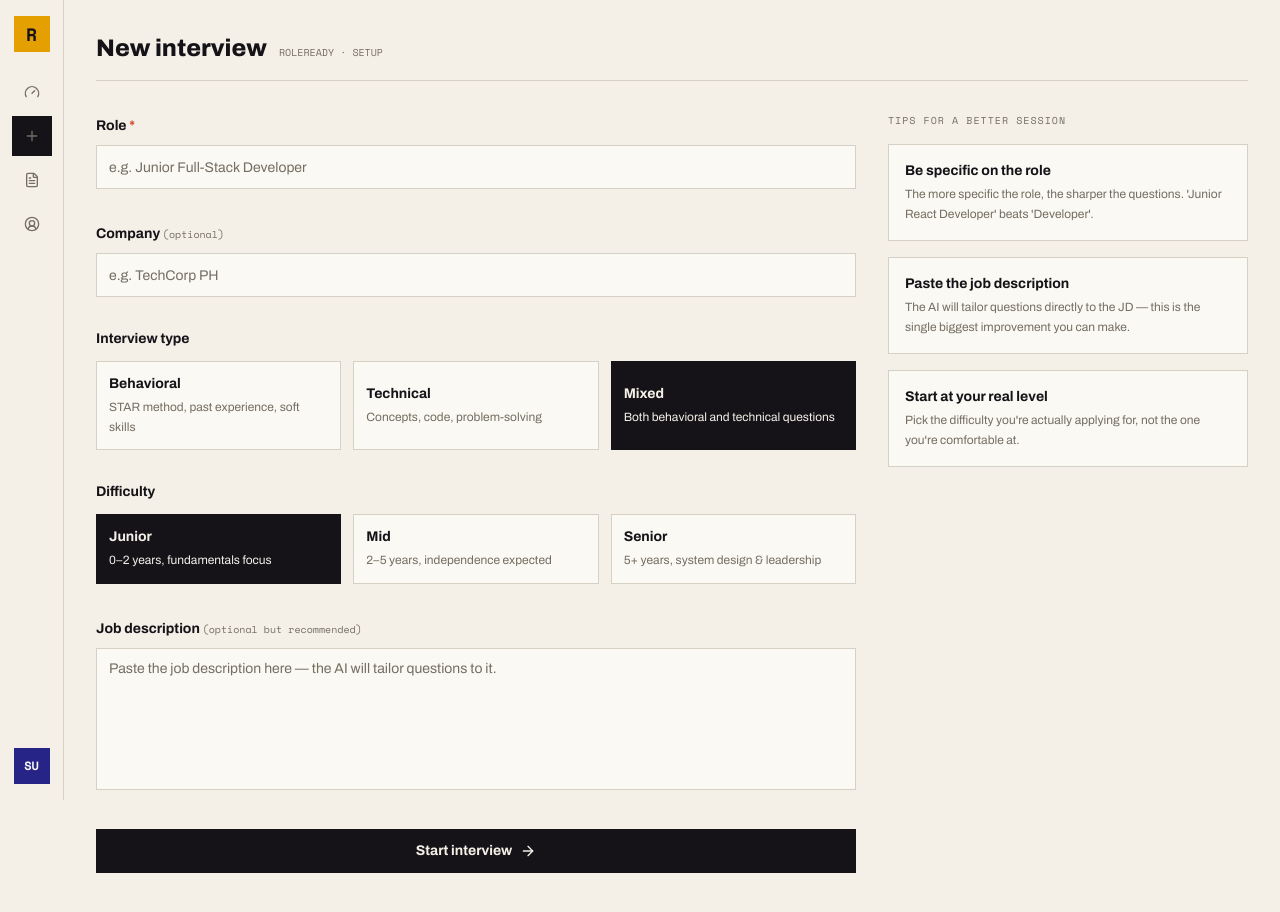
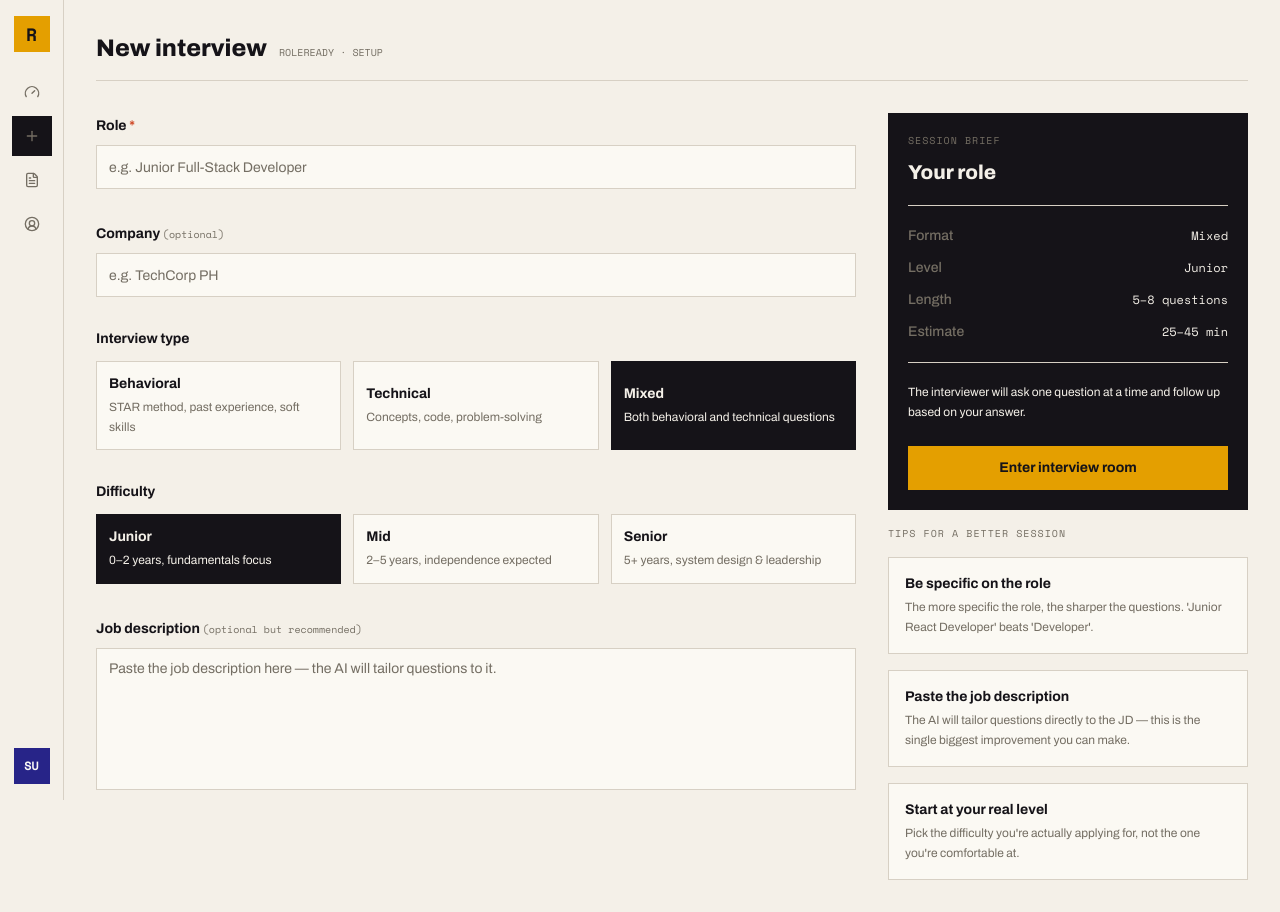
Before and after one commit to Kie0611/RoleReady, a Next.js app: page /interview/new in a window 1280 px wide. Built offline with nearby package versions, Linux system fonts and the light colour scheme; no server answers; sample sign-in values are in the browser's storage.

Commit message:
feat: enhance interview setup with SessionBrief component and refactor InterviewSetupForm props

```diff
--- a/src/app/(dashboard)/dashboard/page.tsx
+++ b/src/app/(dashboard)/dashboard/page.tsx
@@ -50,7 +50,7 @@ export default async function DashboardPage() {
           {/* Readiness bar */}
           <section className="border border-border bg-card p-4">
             <div className="flex justify-between">
-              <Kicker>Readiness</Kicker>
+              <Kicker className="text-muted-foreground">Readiness</Kicker>
               <span className="font-mono text-xs font-bold">78 / 100</span>
             </div>
             <div className="mt-4 h-8 bg-secondary">
--- a/src/app/(dashboard)/interview/new/InterviewSetupForm.tsx
+++ b/src/app/(dashboard)/interview/new/InterviewSetupForm.tsx
@@ -1,34 +1,44 @@
 "use client";
 
-import { useState } from "react";
 import { createSessionAction } from "@/actions/sessions";
-import { ArrowRight } from "lucide-react";
 
 type InterviewType = "behavioral" | "technical" | "mixed";
 type Difficulty    = "junior"     | "mid"        | "senior";
 
 const INTERVIEW_TYPES: { value: InterviewType; label: string; desc: string }[] = [
   { value: "behavioral", label: "Behavioral", desc: "STAR method, past experience, soft skills" },
-  { value: "technical",  label: "Technical",  desc: "Concepts, code, problem-solving"            },
-  { value: "mixed",      label: "Mixed",      desc: "Both behavioral and technical questions"     },
+  { value: "technical",  label: "Technical",  desc: "Concepts, code, problem-solving"           },
+  { value: "mixed",      label: "Mixed",      desc: "Both behavioral and technical questions"    },
 ];
 
 const DIFFICULTIES: { value: Difficulty; label: string; desc: string }[] = [
-  { value: "junior", label: "Junior",  desc: "0–2 years, fundamentals focus"    },
-  { value: "mid",    label: "Mid",     desc: "2–5 years, independence expected" },
-  { value: "senior", label: "Senior",  desc: "5+ years, system design & leadership" },
+  { value: "junior", label: "Junior", desc: "0–2 years, fundamentals focus"        },
+  { value: "mid",    label: "Mid",    desc: "2–5 years, independence expected"      },
+  { value: "senior", label: "Senior", desc: "5+ years, system design & leadership" },
 ];
 
-export function InterviewSetupForm() {
-  const [interviewType, setInterviewType] = useState<InterviewType>("mixed");
-  const [difficulty,    setDifficulty]    = useState<Difficulty>("junior");
-  const [loading,       setLoading]       = useState(false);
+interface Props {
+  interviewType:         InterviewType;
+  difficulty:            Difficulty;
+  onInterviewTypeChange: (v: InterviewType) => void;
+  onDifficultyChange:    (v: Difficulty)    => void;
+  onRoleChange:          (v: string)        => void;
+  onLoadingChange:       (v: boolean)       => void;
+}
 
+export function InterviewSetupForm({
+  interviewType,
+  difficulty,
+  onInterviewTypeChange,
+  onDifficultyChange,
+  onRoleChange,
+  onLoadingChange,
+}: Props) {
   async function handleSubmit(e: React.FormEvent<HTMLFormElement>) {
     e.preventDefault();
-    setLoading(true);
+    onLoadingChange(true);
 
-    const form = e.currentTarget;
+    const form           = e.currentTarget;
     const role           = (form.elements.namedItem("role")           as HTMLInputElement).value;
     const company        = (form.elements.namedItem("company")        as HTMLInputElement).value;
     const jobDescription = (form.elements.namedItem("jobDescription") as HTMLTextAreaElement).value;
@@ -37,7 +47,7 @@ export function InterviewSetupForm() {
   }
 
   return (
-    <form onSubmit={handleSubmit} className="space-y-8">
+    <form id="interview-form" onSubmit={handleSubmit} className="space-y-8">
 
       {/* Role */}
       <div className="space-y-2">
@@ -50,6 +60,7 @@ export function InterviewSetupForm() {
           type="text"
           required
           placeholder="e.g. Junior Full-Stack Developer"
+          onChange={(e) => onRoleChange(e.target.value)}
           className="h-11 w-full border border-input bg-card px-3 text-sm placeholder:text-muted-foreground focus:outline-none focus:ring-2 focus:ring-foreground focus:ring-offset-1"
         />
       </div>
@@ -57,7 +68,8 @@ export function InterviewSetupForm() {
       {/* Company */}
       <div className="space-y-2">
         <label htmlFor="company" className="text-sm font-bold">
-          Company <span className="font-mono text-[10px] font-normal text-muted-foreground">(optional)</span>
+          Company{" "}
+          <span className="font-mono text-[10px] font-normal text-muted-foreground">(optional)</span>
         </label>
         <input
           id="company"
@@ -76,7 +88,7 @@ export function InterviewSetupForm() {
             <button
               key={t.value}
               type="button"
-              onClick={() => setInterviewType(t.value)}
+              onClick={() => onInterviewTypeChange(t.value)}
               className={`border p-3 text-left transition-colors ${
                 interviewType === t.value
                   ? "border-foreground bg-foreground text-background"
@@ -102,7 +114,7 @@ export function InterviewSetupForm() {
             <button
               key={d.value}
               type="button"
-              onClick={() => setDifficulty(d.value)}
+              onClick={() => onDifficultyChange(d.value)}
               className={`border p-3 text-left transition-colors ${
                 difficulty === d.value
                   ? "border-foreground bg-foreground text-background"
@@ -123,7 +135,8 @@ export function InterviewSetupForm() {
       {/* Job description */}
       <div className="space-y-2">
         <label htmlFor="jobDescription" className="text-sm font-bold">
-          Job description <span className="font-mono text-[10px] font-normal text-muted-foreground">(optional but recommended)</span>
+          Job description{" "}
+          <span className="font-mono text-[10px] font-normal text-muted-foreground">(optional but recommended)</span>
         </label>
         <textarea
           id="jobDescription"
@@ -133,17 +146,6 @@ export function InterviewSetupForm() {
           className="w-full border border-input bg-card px-3 py-2.5 text-sm placeholder:text-muted-foreground focus:outline-none focus:ring-2 focus:ring-foreground focus:ring-offset-1 resize-none"
         />
       </div>
-
-      {/* Submit */}
-      <button
-        type="submit"
-        disabled={loading}
-        className="flex h-11 w-full items-center justify-center gap-2 bg-foreground text-sm font-bold text-background hover:opacity-90 transition-opacity disabled:opacity-50"
-      >
-        {loading ? "Starting session…" : (
-          <>Start interview <ArrowRight className="size-4" /></>
-        )}
-      </button>
     </form>
   );
 }
--- /dev/null
+++ b/src/app/(dashboard)/interview/new/SessionBrief.tsx
@@ -0,0 +1,71 @@
+"use client";
+
+import { Kicker } from "@/components/ui/role-ready";
+
+type InterviewType = "behavioral" | "technical" | "mixed";
+type Difficulty    = "junior"     | "mid"        | "senior";
+
+const TYPE_LABEL: Record<InterviewType, string> = {
+  behavioral: "Behavioral",
+  technical:  "Technical",
+  mixed:      "Mixed",
+};
+
+const DIFF_LABEL: Record<Difficulty, string> = {
+  junior: "Junior",
+  mid:    "Mid",
+  senior: "Senior",
+};
+
+interface Props {
+  role:          string;
+  interviewType: InterviewType;
+  difficulty:    Difficulty;
+  loading:       boolean;
+}
+
+
+export function SessionBrief({ role, interviewType, difficulty, loading }: Props) {
+  return (
+    <aside className="h-fit bg-foreground p-5 text-background lg:sticky lg:top-8">
+      <Kicker className="text-accent">Session brief</Kicker>
+
+      <h2 className="mt-3 text-xl font-extrabold leading-tight">
+        {role.trim() || "Your role"}
+      </h2>
+
+      <hr className="mt-5 border-background/20" />
+
+      <dl className="mt-5 space-y-3">
+        <BriefRow label="Format"   value={TYPE_LABEL[interviewType]} />
+        <BriefRow label="Level"    value={DIFF_LABEL[difficulty]}    />
+        <BriefRow label="Length"   value="5–8 questions"             />
+        <BriefRow label="Estimate" value="25–45 min"                 />
+      </dl>
+
+      <hr className="mt-5 border-background/20" />
+
+      <p className="mt-5 text-xs leading-relaxed text-background/50">
+        The interviewer will ask one question at a time and follow up based on your answer.
+      </p>
+
+      <button
+        type="submit"
+        form="interview-form"
+        disabled={loading}
+        className="mt-6 w-full bg-accent py-3 text-sm font-bold text-accent-foreground hover:opacity-90 transition-opacity disabled:opacity-50"
+      >
+        {loading ? "Starting…" : "Enter interview room"}
+      </button>
+    </aside>
+  );
+}
+
+function BriefRow({ label, value }: { label: string; value: string }) {
+  return (
+    <div className="flex items-center justify-between text-sm">
+      <dt className="text-muted-foreground font-medium">{label}</dt>
+      <dd className="font-mono text-xs text-background">{value}</dd>
+    </div>
+  );
+}
--- a/src/app/(dashboard)/interview/new/page.tsx
+++ b/src/app/(dashboard)/interview/new/page.tsx
@@ -1,21 +1,40 @@
-import { auth } from "@/lib/auth";
-import { redirect } from "next/navigation";
+"use client";
+
+import { useState } from "react";
+import { PageHeader } from "@/components/ui/role-ready";
 import { InterviewSetupForm } from "./InterviewSetupForm";
-import { PageHeader } from "@/components/ui/role-ready";
+import { SessionBrief } from "./SessionBrief";
 
-export default async function NewInterviewPage() {
-  const session = await auth();
-  if (!session) redirect("/login");
+type InterviewType = "behavioral" | "technical" | "mixed";
+type Difficulty    = "junior"     | "mid"        | "senior";
+
+export default function NewInterviewPage() {
+  const [role,          setRole]          = useState("");
+  const [interviewType, setInterviewType] = useState<InterviewType>("mixed");
+  const [difficulty,    setDifficulty]    = useState<Difficulty>("junior");
+  const [loading,       setLoading]       = useState(false);
 
   return (
     <main className="mx-auto max-w-7xl p-4 sm:p-6 lg:p-8">
-      <PageHeader
-        title="New interview"
-        eyebrow="RoleReady · setup"
-      />
+      <PageHeader title="New interview" eyebrow="RoleReady · setup" />
       <div className="mt-8 grid gap-8 lg:grid-cols-[1fr_360px]">
-        <InterviewSetupForm />
-        <HelpPanel />
+        <InterviewSetupForm
+          interviewType={interviewType}
+          difficulty={difficulty}
+          onInterviewTypeChange={setInterviewType}
+          onDifficultyChange={setDifficulty}
+          onRoleChange={setRole}
+          onLoadingChange={setLoading}
+        />
+        <aside className="space-y-4">
+          <SessionBrief
+            role={role}
+            interviewType={interviewType}
+            difficulty={difficulty}
+            loading={loading}
+          />
+          <HelpPanel />
+        </aside>
       </div>
     </main>
   );
@@ -23,13 +42,12 @@ export default async function NewInterviewPage() {
 
 function HelpPanel() {
   const tips = [
-    { label: "Be specific on the role", text: "The more specific the role, the sharper the questions. 'Junior React Developer' beats 'Developer'." },
+    { label: "Be specific on the role",   text: "The more specific the role, the sharper the questions. 'Junior React Developer' beats 'Developer'." },
     { label: "Paste the job description", text: "The AI will tailor questions directly to the JD — this is the single biggest improvement you can make." },
-    { label: "Start at your real level", text: "Pick the difficulty you're actually applying for, not the one you're comfortable at." },
+    { label: "Start at your real level",  text: "Pick the difficulty you're actually applying for, not the one you're comfortable at." },
   ];
-
   return (
-    <aside className="space-y-4">
+    <>
       <p className="font-mono text-[10px] uppercase tracking-widest text-muted-foreground">
         Tips for a better session
       </p>
@@ -39,6 +57,6 @@ function HelpPanel() {
           <p className="mt-1 text-xs leading-relaxed text-muted-foreground">{tip.text}</p>
         </div>
       ))}
-    </aside>
+    </>
   );
 }
```
